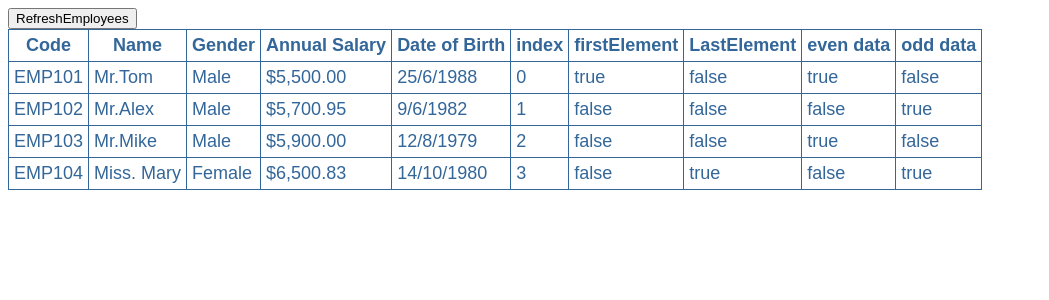
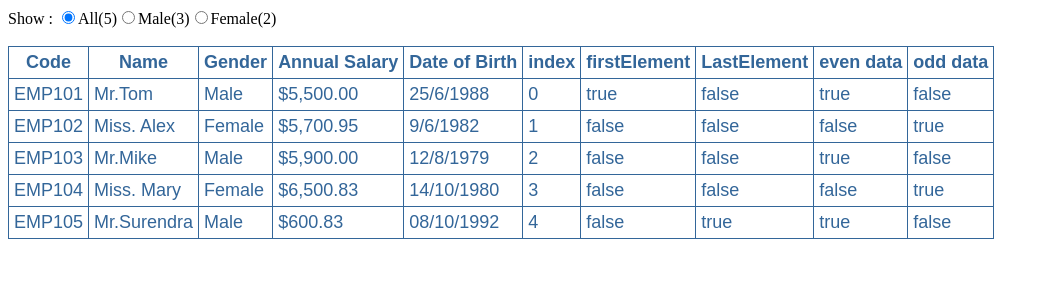
Before and after one commit to surendrakumarmuchiram/AngularApplication, an Angular app: page / in a window 1280 px wide. Shown: the top 300 px of the page, without its empty margins (0-1049 px from the left). Built offline with nearby package versions, Linux system fonts and the light colour scheme.

Commit message:
Implemented Input and output properties in containers

```diff
--- a/src/app/app.module.ts
+++ b/src/app/app.module.ts
@@ -5,11 +5,13 @@ import {FormsModule} from '@angular/forms'
 
 import { AppComponent } from './app.component';
 import { EmployeelistComponent } from './employeelist/employeelist.component';
-import { employeeTitlePipe } from './employee/employeeTitle.pipe'
+import {EmployeeCountComponent} from './employeeCount/EmployeeCount.Component'
+import { employeeTitlePipe } from './employee/employeeTitle.pipe';
+
 
 @NgModule({
   declarations: [
-    AppComponent, EmployeeComponent, EmployeelistComponent,employeeTitlePipe
+    AppComponent, EmployeeComponent, EmployeelistComponent,employeeTitlePipe,EmployeeCountComponent
   ],
   imports: [
     BrowserModule, FormsModule
--- /dev/null
+++ b/src/app/employeeCount/EmployeeCount.Component.html
@@ -0,0 +1,10 @@
+<span class="radioClass">Show : </span>
+
+<input type="radio" name="options" value="All" [(ngModel)]="selectedRadioButtonValue" (change)="onRadioButtonSelectionChange()" >
+<span class="radioClass">{{"All(" + all + ")"}}</span>
+
+<input name="options" type="radio" value="Male" [(ngModel)]="selectedRadioButtonValue" (change)="onRadioButtonSelectionChange()"/>
+<span class="radioClass">{{"Male(" + male + ")"}}</span>
+
+<input name="options" type="radio" value="Female" [(ngModel)]="selectedRadioButtonValue" (change)="onRadioButtonSelectionChange()"/>
+<span class="radioClass">{{"Female(" + female + ")"}}</span>
--- /dev/null
+++ b/src/app/employeeCount/EmployeeCount.Component.ts
@@ -0,0 +1,27 @@
+import { Component,Input, Output, EventEmitter } from '@angular/core'
+
+@Component({
+    selector:'employee-count',
+    templateUrl:'./EmployeeCount.Component.html',
+    styleUrls:['./EmployeeCount.Component.css']
+})
+export class EmployeeCountComponent
+{
+    @Input()
+    all:number;
+
+    @Input()
+    male:number;
+
+    @Input()
+    female:number;
+
+    selectedRadioButtonValue:string='All';
+
+    @Output()
+    countRadioButtonSelectionChanged:EventEmitter<string>=new EventEmitter<string>();
+
+    onRadioButtonSelectionChange(){
+        this.countRadioButtonSelectionChanged.emit(this.selectedRadioButtonValue);
+    }
+}
--- a/src/app/employeelist/employeelist.component.html
+++ b/src/app/employeelist/employeelist.component.html
@@ -1,5 +1,7 @@
-<button (click)="getEmployees()" >RefreshEmployees</button>
 
+<!--<button (click)="getEmployees()" >RefreshEmployees</button>-->
+<employee-count [all]="getTotalEmployeesCount()" [male]="getMaleEmployeesCount()" [female]="getFemaleEmployeesCount()"
+ (countRadioButtonSelectionChanged)="onEmployeeCountRadioButtonChange($event)" ></employee-count><br/><br/>
 <table>
     <thead>
         <tr>
@@ -16,7 +18,8 @@
         </tr>
     </thead>
     <tbody>
-        <tr *ngFor='let employee of employees;trackBy:trackNyEmployeeCode;let i=index;let isFirst=first;let isLast=last;let isEven=even;let isOdd=odd' >
+        <ng-container *ngFor='let employee of employees;trackBy:trackNyEmployeeCode;let i=index;let isFirst=first;let isLast=last;let isEven=even;let isOdd=odd'>
+        <tr *ngIf="selectedEmployeeCountRadioButton =='All' || selectedEmployeeCountRadioButton == employee.gender ">
               <td>{{employee.code | uppercase}}</td>
               <td>{{employee.name | EmployeeTitle:employee.gender }}</td>
               <td>{{employee.gender}}</td>
@@ -28,6 +31,7 @@
               <td>{{isEven}}</td>
               <td>{{isOdd}}</td>
         </tr>
+        </ng-container>
         <tr *ngIf="!employees || employees.length==0">
             <td colspan="5">
                 No employees to display
--- a/src/app/employeelist/employeelist.component.ts
+++ b/src/app/employeelist/employeelist.component.ts
@@ -7,6 +7,7 @@ import { Component, OnInit } from '@angular/core';
 })
 export class EmployeelistComponent implements OnInit {
   employees:any[]=[];
+  selectedEmployeeCountRadioButton: string = 'All';
   constructor() {
      this.employees = [
       {
@@ -14,7 +15,7 @@ export class EmployeelistComponent implements OnInit {
         annualSalary: 5500, dateOfBirth: '25/6/1988'
     },
     {
-        code: 'emp102', name: 'Alex', gender: 'Male',
+        code: 'emp102', name: 'Alex', gender: 'Female',
         annualSalary: 5700.95, dateOfBirth: '9/6/1982'
     },
     {
@@ -24,7 +25,11 @@ export class EmployeelistComponent implements OnInit {
     {
         code: 'emp104', name: 'Mary', gender: 'Female',
         annualSalary: 6500.826, dateOfBirth: '14/10/1980'
-    }
+    },
+    {
+      code: 'emp105', name: 'Surendra', gender: 'Male',
+      annualSalary: 600.826, dateOfBirth: '08/10/1992'
+  }
     ]
 
   }
@@ -54,6 +59,26 @@ export class EmployeelistComponent implements OnInit {
     ]
   }
 
+  getTotalEmployeesCount():number
+  {
+       return this.employees.length;
+  }
+
+  getMaleEmployeesCount():number
+  {
+      return this.employees.filter(e=>e.gender === 'Male') .length;
+  }
+
+  getFemaleEmployeesCount():number
+  {
+    return this.employees.filter(e=>e.gender === 'Female') .length;
+  }
+
+  onEmployeeCountRadioButtonChange(selectedRadioButtonValue: string):void
+  {
+    this.selectedEmployeeCountRadioButton = selectedRadioButtonValue
+  }
+
   trackNyEmployeeCode(index:number,employee:any):string
   {
     return employee.code;
--- a/tsconfig.json
+++ b/tsconfig.json
@@ -6,6 +6,7 @@
     "outDir": "./dist/out-tsc",
     "forceConsistentCasingInFileNames": true,
     "strict": true,
+    "strictPropertyInitialization": false,
     "noImplicitOverride": true,
     "noPropertyAccessFromIndexSignature": true,
     "noImplicitReturns": true,
```
Also changed, not shown: package.json (+13 -1 lines), src/app/employeeCount/EmployeeCount.Component.css (added), 1 other file (tests, documents, lock files or other folders).
